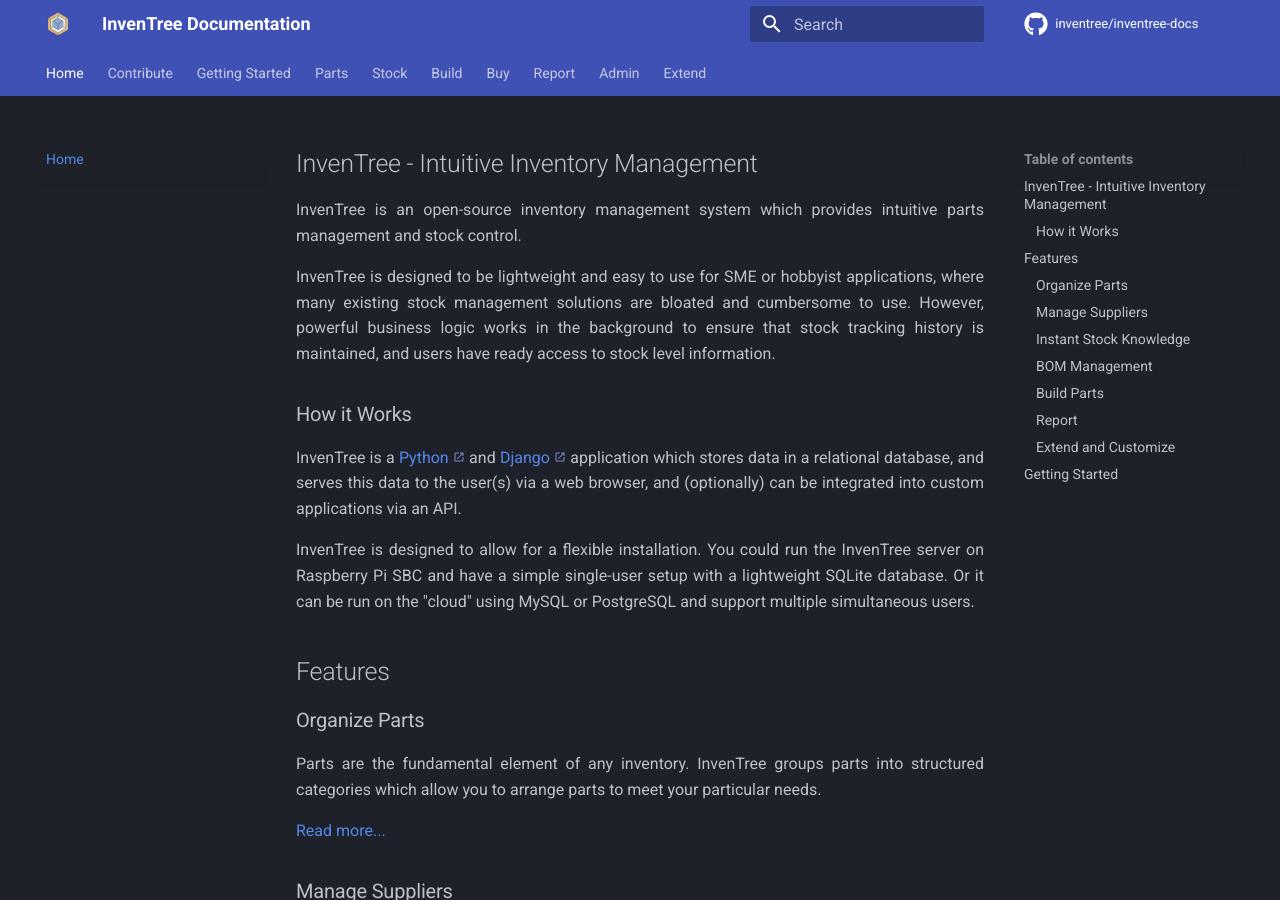
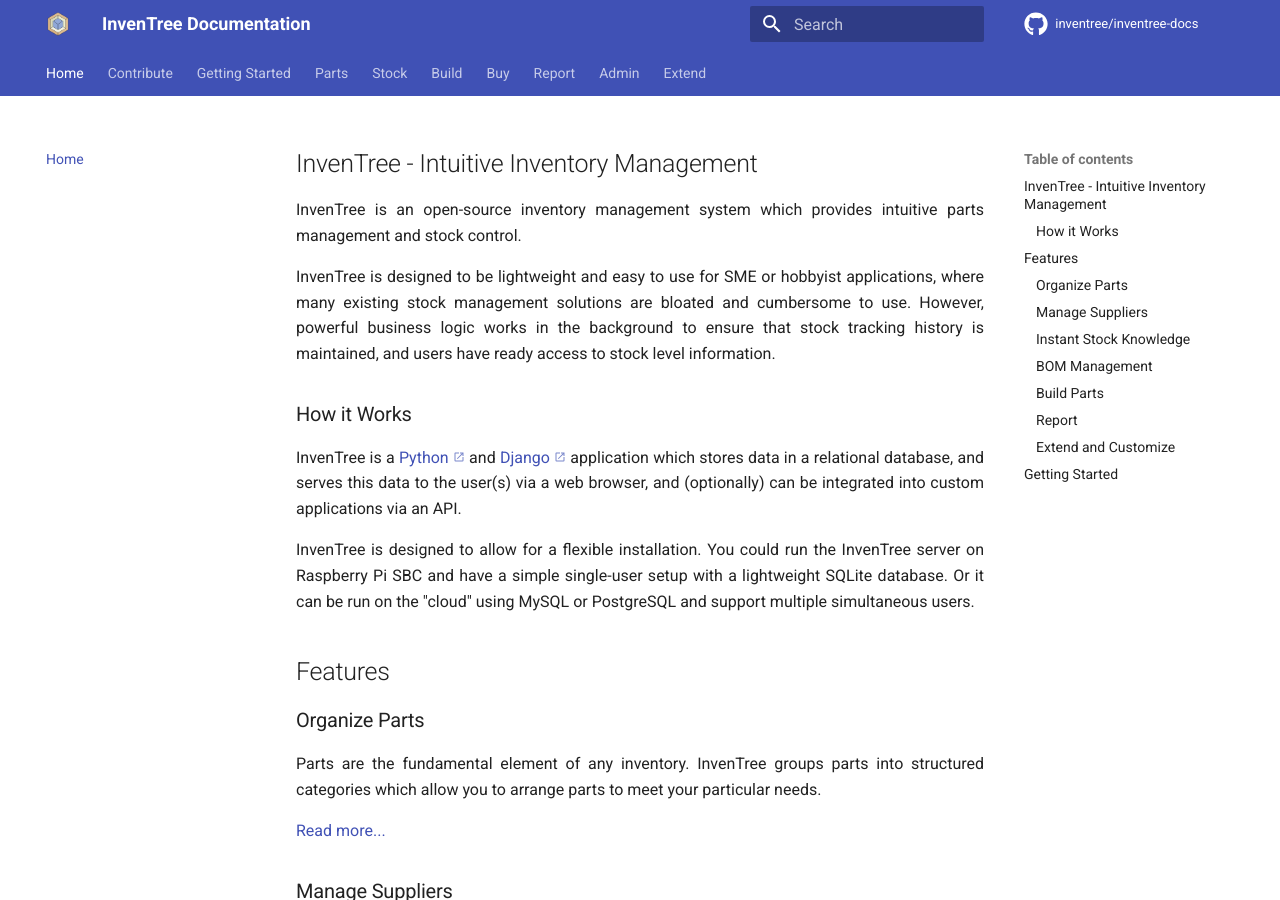
Before and after one commit to inventree/inventree-docs, an MkDocs documentation site: the page built from docs/index.md, in a window 1280 px wide and 900 px high. Built offline with MkDocs 1.6.1 and Material for MkDocs 9.7.7, drawn with Linux system fonts in a browser that asks for light colours; comment, search, counter and statistics services are not loaded.

Commit message:
Tweaks
- Lighter color theme
- Revert to default permalink icon

```diff
--- a/mkdocs.yml
+++ b/mkdocs.yml
@@ -13,7 +13,7 @@
   name: material
   custom_dir: _includes/overrides
   palette:
-    scheme: slate
+    scheme: default
   logo: assets/logo.png
   favicon: assets/favicon.ico
   icon:
@@ -89,7 +89,7 @@
   #     emoji_index: !!python/name:materialx.emoji.twemoji
   #     emoji_generator: !!python/name:materialx.emoji.to_svg
   - toc:
-      permalink: ⚓
+      permalink: true
 
 # Global Variables
 extra:
```
